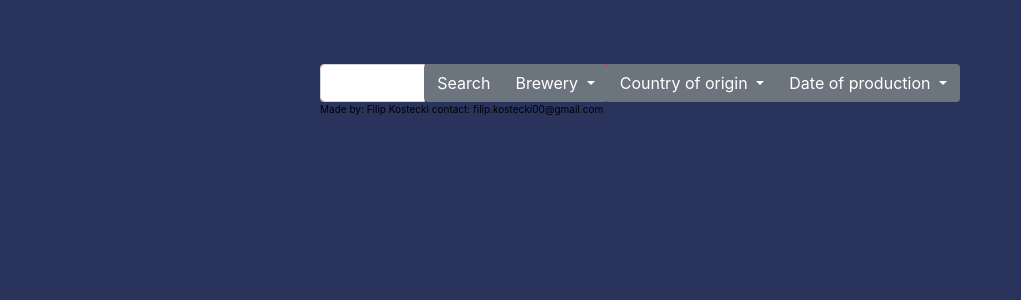
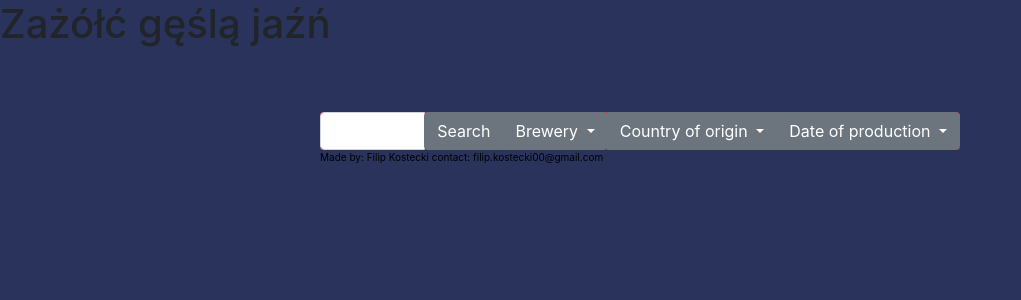
Before and after one commit to kostnerek/brewery, a PHP site: page /?search=1 in a window 1280 px wide. Shown: the top 300 px of the page, without its empty margins (0-1021 px from the left). Run offline with PHP 8.4, Linux system fonts and the light colour scheme; data that the repository does not hold is empty.

Commit message:
polish characters test

```diff
--- a/index.php
+++ b/index.php
@@ -28,7 +28,7 @@
         include('config.php');
         $conn = mysqli_connect($server, $user, $password, $db);
     ?>
-
+<h1>Zażółć gęślą jaźń</h1>
     <div class="main">
         <div class="search">
 
```
